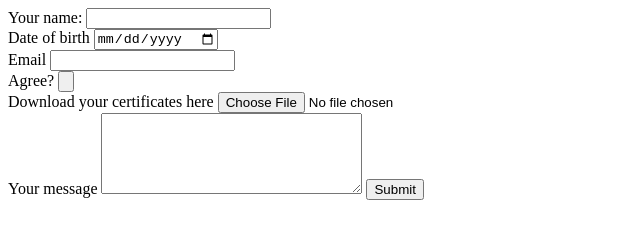
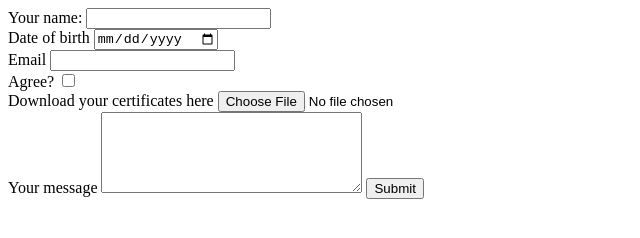
Before and after one commit to madizhaksylyk/CV, a plain HTML site: page Form.html in a window 1280 px wide. Shown: the full height of the page, 0-640 px from the left. Drawn offline with Linux system fonts and the light colour scheme.

Commit message:
Update Form.html

```diff
--- a/Form.html
+++ b/Form.html
@@ -13,7 +13,7 @@
     <label>Email</label>
     <input type="email" name="email" value=""><br>
     <label>Agree?</label>
-    <input type="submit" name="agreebutton" value=""><br>
+    <input type="checkbox" name="agreebutton" value=""><br>
     <label>Download your certificates here</label>
     <input type="file" name="certificates" value=""><br>
     <label>Your message</label>
```
